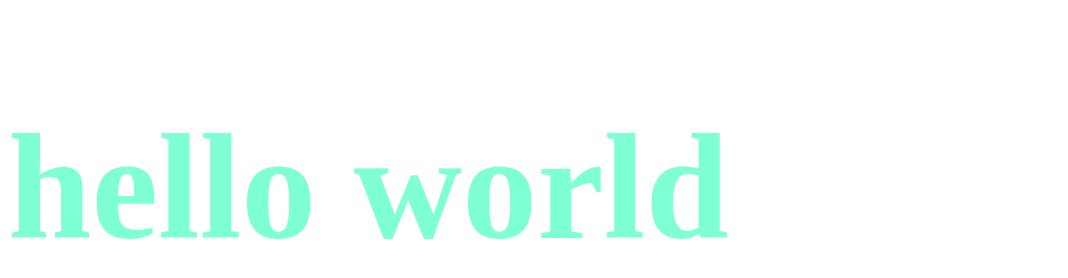
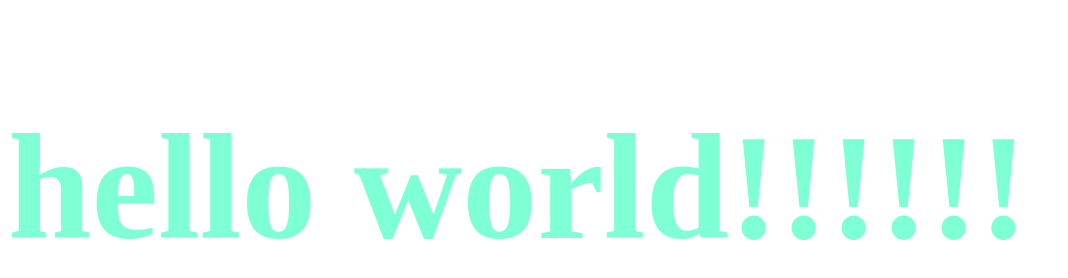
Before and after one commit to yuchen3188/htmlcss, a plain HTML site: page index.html in a window 1280 px wide. Shown: the whole page, without its empty margins (0-1068 px from the left). Drawn offline with Linux system fonts and the light colour scheme.

Commit message:
更新內容

```diff
--- a/index.html
+++ b/index.html
@@ -8,6 +8,6 @@
     <link rel="stylesheet" href="all.css">
 </head>
 <body>
-    <h1>hello world</h1>
+    <h1>hello world!!!!!!</h1>
 </body>
 </html>
```
